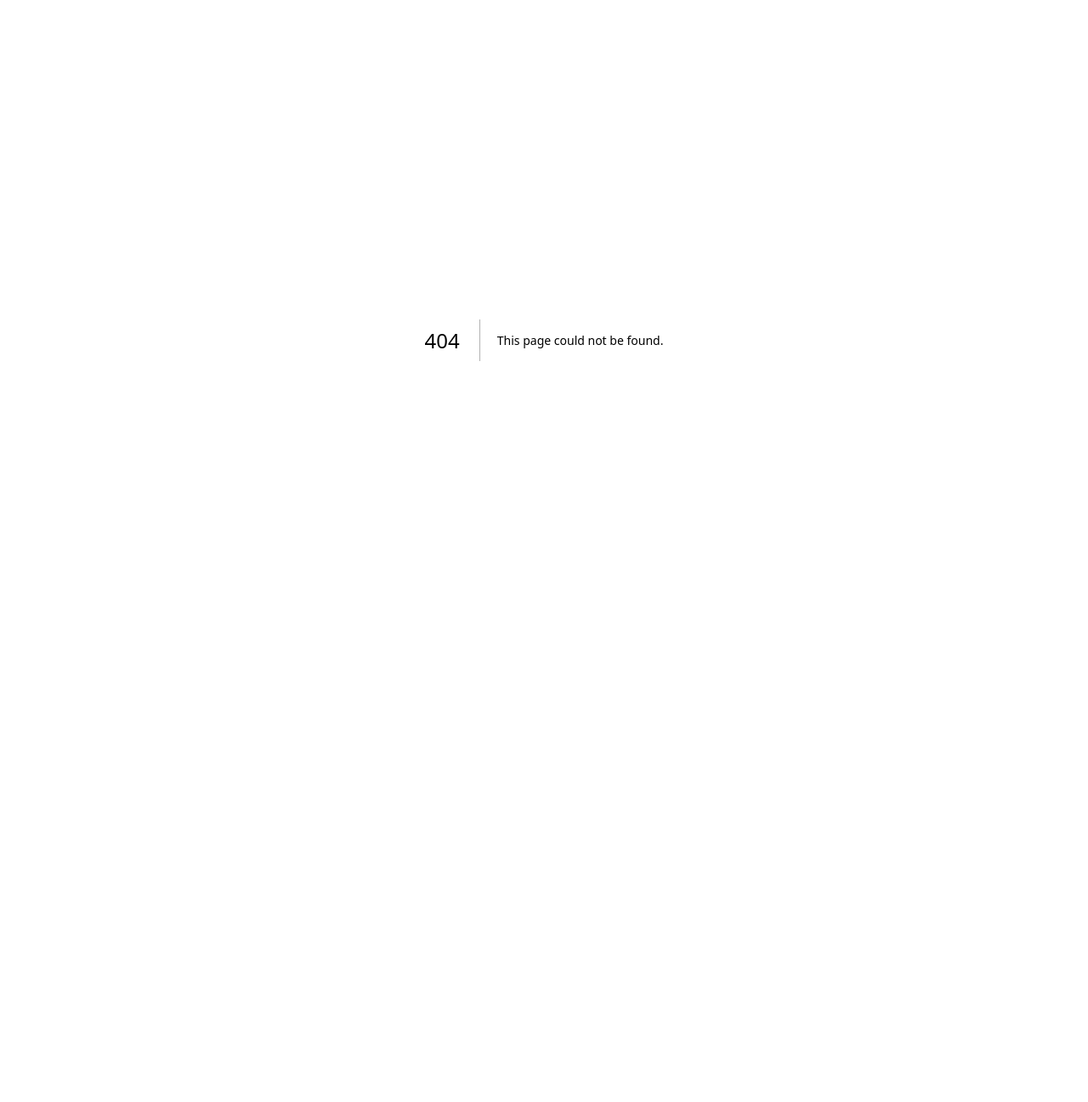
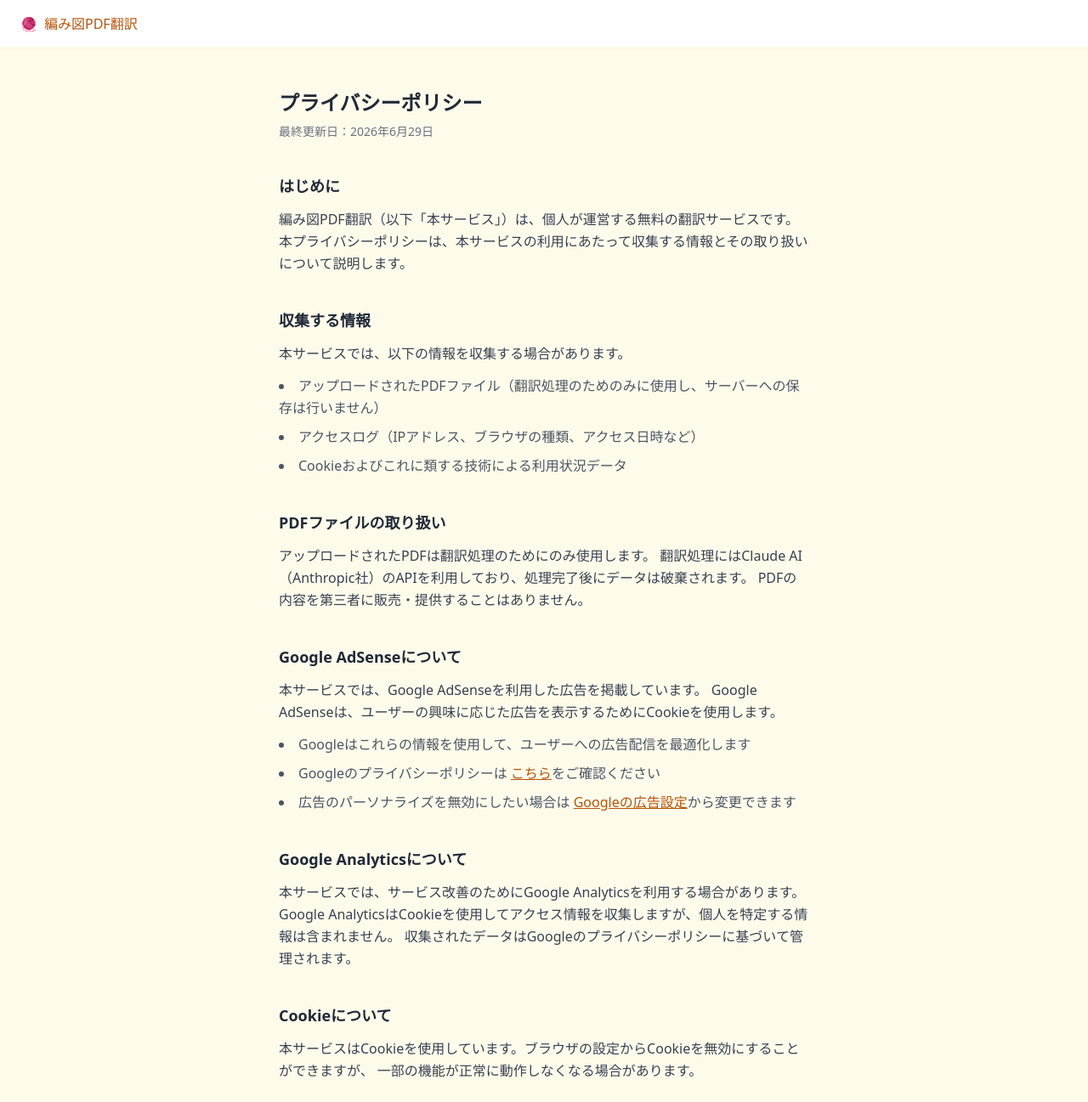
Before and after one commit to vnagisa0793-tech/knit-translator, a Next.js app in the folder frontend/: page /privacy in a window 1280 px wide. Before the commit this address had no page. Shown: the top 1297 px of the page at 85% size. Before the commit the page ends 800 px from the top, so only its background shows below. Built offline with nearby package versions, Linux system fonts and the light colour scheme.

Commit message:
プライバシーポリシーページを追加

```diff
--- /dev/null
+++ b/frontend/app/privacy/page.tsx
@@ -0,0 +1,146 @@
+export const metadata = {
+  title: 'プライバシーポリシー | 編み図PDF翻訳',
+  description: '編み図PDF翻訳サービスのプライバシーポリシーです。',
+}
+
+export default function PrivacyPage() {
+  const lastUpdated = '2026年6月29日'
+
+  return (
+    <main className="min-h-screen bg-amber-50">
+      {/* ヘッダー */}
+      <header className="bg-white border-b border-amber-100 py-4 px-6">
+        <a href="/" className="text-amber-700 hover:text-amber-900 font-medium flex items-center gap-2">
+          🧶 <span>編み図PDF翻訳</span>
+        </a>
+      </header>
+
+      {/* コンテンツ */}
+      <div className="max-w-2xl mx-auto px-6 py-12">
+        <h1 className="text-2xl font-bold text-gray-800 mb-2">プライバシーポリシー</h1>
+        <p className="text-sm text-gray-500 mb-10">最終更新日：{lastUpdated}</p>
+
+        <div className="space-y-10 text-gray-700 leading-relaxed">
+
+          <section>
+            <h2 className="text-lg font-semibold text-gray-800 mb-3">はじめに</h2>
+            <p>
+              編み図PDF翻訳（以下「本サービス」）は、個人が運営する無料の翻訳サービスです。
+              本プライバシーポリシーは、本サービスの利用にあたって収集する情報とその取り扱いについて説明します。
+            </p>
+          </section>
+
+          <section>
+            <h2 className="text-lg font-semibold text-gray-800 mb-3">収集する情報</h2>
+            <p className="mb-3">本サービスでは、以下の情報を収集する場合があります。</p>
+            <ul className="list-disc list-inside space-y-2 text-gray-600">
+              <li>アップロードされたPDFファイル（翻訳処理のためのみに使用し、サーバーへの保存は行いません）</li>
+              <li>アクセスログ（IPアドレス、ブラウザの種類、アクセス日時など）</li>
+              <li>Cookieおよびこれに類する技術による利用状況データ</li>
+            </ul>
+          </section>
+
+          <section>
+            <h2 className="text-lg font-semibold text-gray-800 mb-3">PDFファイルの取り扱い</h2>
+            <p>
+              アップロードされたPDFは翻訳処理のためにのみ使用します。
+              翻訳処理にはClaude AI（Anthropic社）のAPIを利用しており、処理完了後にデータは破棄されます。
+              PDFの内容を第三者に販売・提供することはありません。
+            </p>
+          </section>
+
+          <section>
+            <h2 className="text-lg font-semibold text-gray-800 mb-3">Google AdSenseについて</h2>
+            <p className="mb-3">
+              本サービスでは、Google AdSenseを利用した広告を掲載しています。
+              Google AdSenseは、ユーザーの興味に応じた広告を表示するためにCookieを使用します。
+            </p>
+            <ul className="list-disc list-inside space-y-2 text-gray-600">
+              <li>Googleはこれらの情報を使用して、ユーザーへの広告配信を最適化します</li>
+              <li>
+                Googleのプライバシーポリシーは{' '}
+                <a
+                  href="https://policies.google.com/privacy"
+                  target="_blank"
+                  rel="noopener noreferrer"
+                  className="text-amber-700 underline hover:text-amber-900"
+                >
+                  こちら
+                </a>
+                をご確認ください
+              </li>
+              <li>
+                広告のパーソナライズを無効にしたい場合は{' '}
+                <a
+                  href="https://www.google.com/settings/ads"
+                  target="_blank"
+                  rel="noopener noreferrer"
+                  className="text-amber-700 underline hover:text-amber-900"
+                >
+                  Googleの広告設定
+                </a>
+                から変更できます
+              </li>
+            </ul>
+          </section>
+
+          <section>
+            <h2 className="text-lg font-semibold text-gray-800 mb-3">Google Analyticsについて</h2>
+            <p>
+              本サービスでは、サービス改善のためにGoogle Analyticsを利用する場合があります。
+              Google AnalyticsはCookieを使用してアクセス情報を収集しますが、個人を特定する情報は含まれません。
+              収集されたデータはGoogleのプライバシーポリシーに基づいて管理されます。
+            </p>
+          </section>
+
+          <section>
+            <h2 className="text-lg font-semibold text-gray-800 mb-3">Cookieについて</h2>
+            <p>
+              本サービスはCookieを使用しています。ブラウザの設定からCookieを無効にすることができますが、
+              一部の機能が正常に動作しなくなる場合があります。
+            </p>
+          </section>
+
+          <section>
+            <h2 className="text-lg font-semibold text-gray-800 mb-3">第三者へのデータ提供</h2>
+            <p>
+              法令に基づく場合を除き、ユーザーの個人情報を第三者に提供・開示することはありません。
+            </p>
+          </section>
+
+          <section>
+            <h2 className="text-lg font-semibold text-gray-800 mb-3">プライバシーポリシーの変更</h2>
+            <p>
+              本ポリシーは必要に応じて改訂することがあります。重要な変更がある場合は、
+              本ページにてお知らせします。最新の内容は常に本ページをご確認ください。
+            </p>
+          </section>
+
+          <section>
+            <h2 className="text-lg font-semibold text-gray-800 mb-3">お問い合わせ</h2>
+            <p>
+              本プライバシーポリシーに関するご質問は、下記までお気軽にご連絡ください。
+            </p>
+            <p className="mt-2">
+              <a
+                href="mailto:vnagisa0793@gmail.com"
+                className="text-amber-700 underline hover:text-amber-900"
+              >
+                vnagisa0793@gmail.com
+              </a>
+            </p>
+          </section>
+
+        </div>
+      </div>
+
+      {/* フッター */}
+      <footer className="text-center py-8 text-sm text-gray-400 border-t border-amber-100 mt-8">
+        <p>編み図PDF翻訳 ｜ Powered by Claude AI 🧶</p>
+        <p className="mt-1">
+          <a href="/" className="hover:text-amber-600">トップへ戻る</a>
+        </p>
+      </footer>
+    </main>
+  )
+}
```
